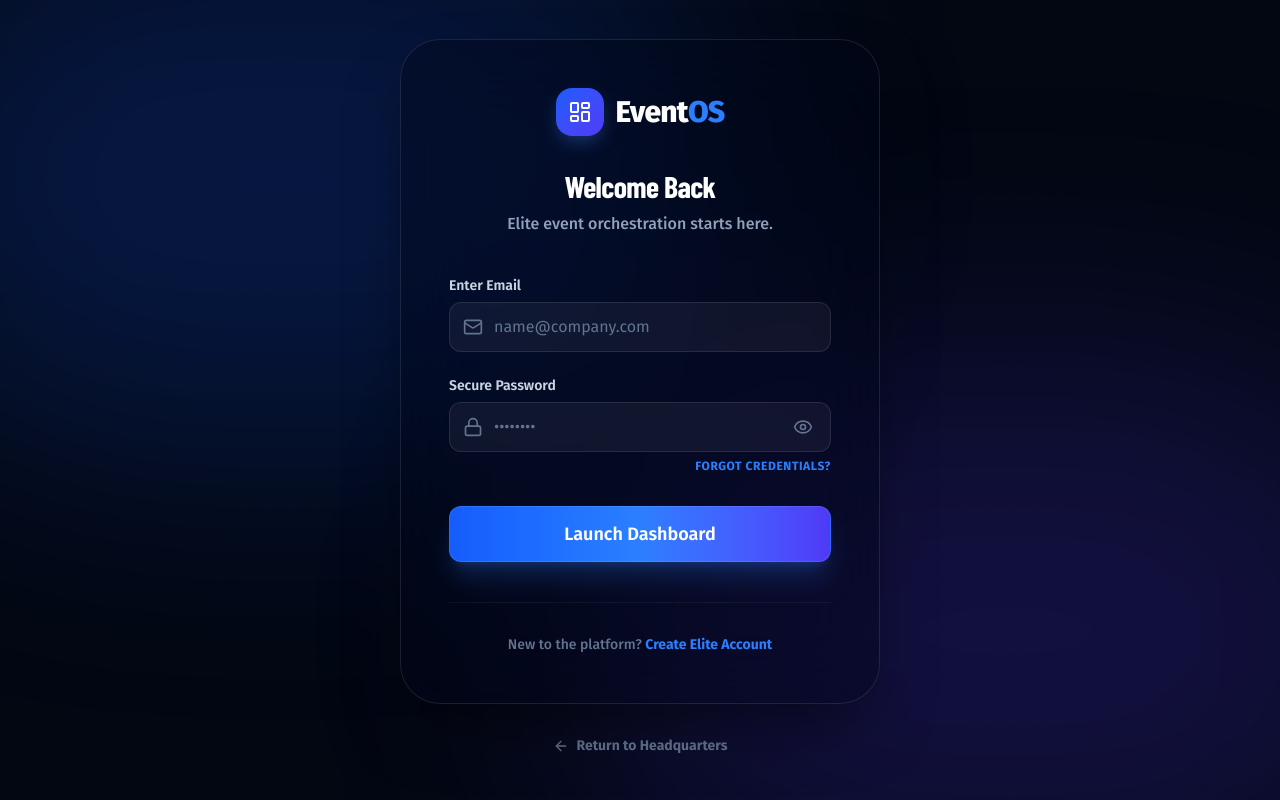
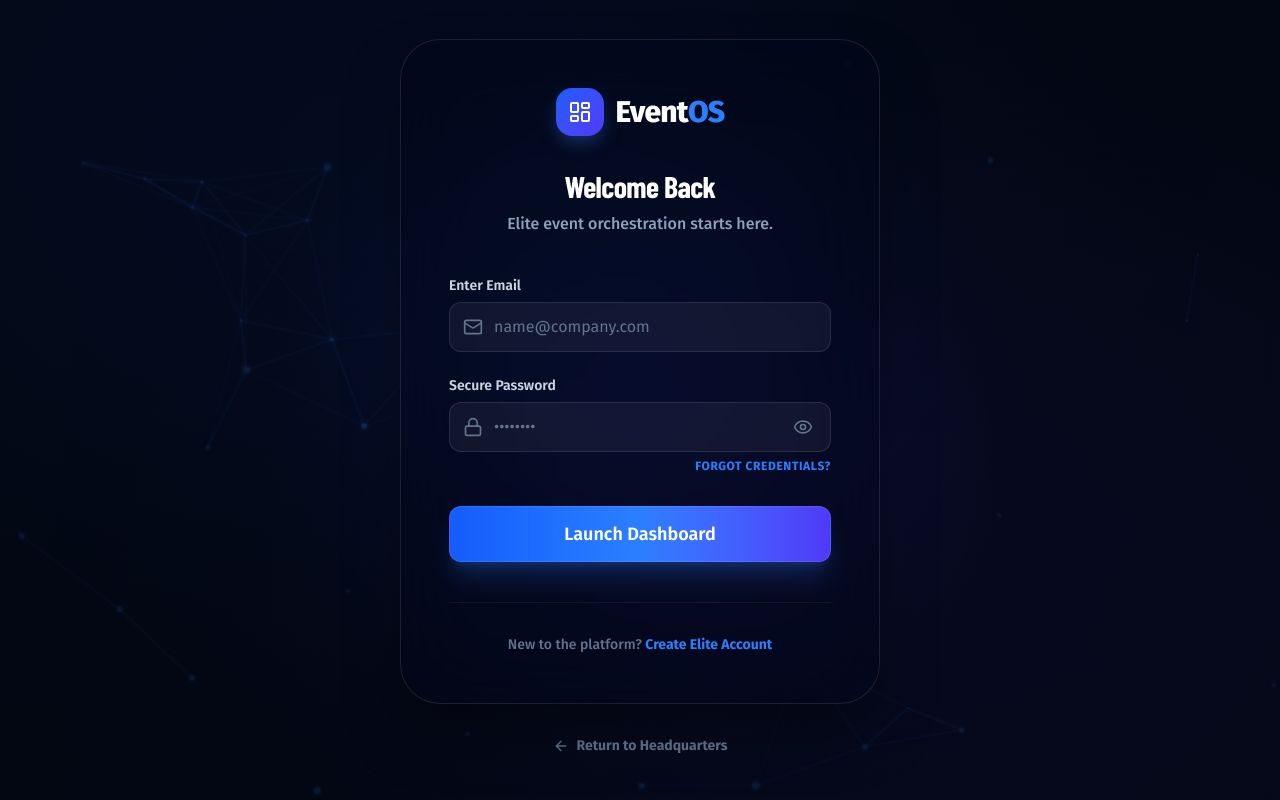
Before and after one commit to Kojo-Gyamfi/EventOS, a Next.js app: page /auth/login in a window 1280 px wide. Built offline with nearby package versions, Linux system fonts and the light colour scheme; no server answers; a web font is replaced by a local one.

Commit message:
animation feature 2

```diff
--- a/app/auth/forgot-password/page.tsx
+++ b/app/auth/forgot-password/page.tsx
@@ -7,36 +7,6 @@ import { LayoutDashboard, ArrowLeft } from 'lucide-react'
 
 export default function ForgotPasswordPage() {
   return (
-    <div className="min-h-screen relative flex items-center justify-center p-6 bg-[#030712] overflow-hidden">
-      {/* Mesh Gradients */}
-      <div className="absolute inset-0 overflow-hidden pointer-events-none">
-        <motion.div
-          animate={{
-            rotate: 360
-          }}
-          transition={{ duration: 40, repeat: Infinity, ease: "linear" }}
-          className="absolute top-1/2 left-1/2 -translate-x-1/2 -translate-y-1/2 w-full h-full bg-dot-pattern opacity-10"
-        />
-        <motion.div
-          animate={{
-            scale: [1, 1.2, 1],
-            x: [0, 30, 0],
-            y: [0, -40, 0],
-          }}
-          transition={{ duration: 20, repeat: Infinity, ease: "linear" }}
-          className="absolute -top-[10%] -left-[10%] w-[60%] h-[60%] bg-blue-600/20 rounded-full blur-[120px]"
-        />
-        <motion.div
-          animate={{
-            scale: [1.2, 1, 1.2],
-            x: [0, -30, 0],
-            y: [0, 40, 0],
-          }}
-          transition={{ duration: 25, repeat: Infinity, ease: "linear" }}
-          className="absolute -bottom-[10%] -right-[10%] w-[60%] h-[60%] bg-indigo-600/20 rounded-full blur-[120px]"
-        />
-      </div>
-
     <motion.div
       initial={{ opacity: 0, scale: 0.95 }}
       animate={{ opacity: 1, scale: 1 }}
@@ -68,6 +38,5 @@ export default function ForgotPasswordPage() {
         </Link>
       </motion.div>
     </motion.div>
-    </div>
   )
 }
--- /dev/null
+++ b/app/auth/layout.tsx
@@ -0,0 +1,19 @@
+'use client'
+
+import * as React from "react"
+import PremiumBackground from "@/components/landing/PremiumBackground"
+
+export default function AuthLayout({
+    children,
+}: {
+    children: React.ReactNode
+}) {
+    return (
+        <div className="min-h-screen relative w-full overflow-hidden">
+            <PremiumBackground />
+            <div className="relative z-10 w-full min-h-screen flex items-center justify-center p-6">
+                {children}
+            </div>
+        </div>
+    )
+}
--- a/app/auth/login/page.tsx
+++ b/app/auth/login/page.tsx
@@ -80,43 +80,6 @@ export default function LoginPage() {
   }
 
   return (
-    <div className="min-h-screen relative flex items-center justify-center p-6 bg-[#030712] overflow-hidden">
-      {/* Mesh Gradients */}
-      <div className="absolute inset-0 overflow-hidden pointer-events-none">
-        <motion.div
-          animate={{
-            scale: [1, 1.2, 1],
-            x: [0, 50, 0],
-            y: [0, 30, 0],
-          }}
-          transition={{ duration: 20, repeat: Infinity, ease: "linear" }}
-          className="absolute -top-[10%] -left-[10%] w-[60%] h-[60%] bg-blue-600/20 rounded-full blur-[120px]"
-        />
-        <motion.div
-          animate={{
-            scale: [1.2, 1, 1.2],
-            x: [0, -40, 0],
-            y: [0, -20, 0],
-          }}
-          transition={{ duration: 25, repeat: Infinity, ease: "linear" }}
-          className="absolute -bottom-[10%] -right-[10%] w-[60%] h-[60%] bg-indigo-600/20 rounded-full blur-[120px]"
-        />
-        <div className="absolute top-1/2 left-1/2 -translate-x-1/2 -translate-y-1/2 w-full h-full bg-dot-pattern opacity-10" />
-      </div>
-
-      <AnimatePresence>
-        {isLoading && (
-          <motion.div
-            initial={{ opacity: 0 }}
-            animate={{ opacity: 1 }}
-            exit={{ opacity: 0 }}
-            className="fixed inset-0 z-50 overflow-hidden"
-          >
-            <Loading fullscreen text="Authorizing Credentials" />
-          </motion.div>
-        )}
-      </AnimatePresence>
-
     <motion.div
       variants={container}
       initial="hidden"
@@ -215,6 +178,5 @@ export default function LoginPage() {
         </Link>
       </motion.div>
     </motion.div>
-    </div>
   )
 }
--- a/app/auth/register/page.tsx
+++ b/app/auth/register/page.tsx
@@ -82,43 +82,6 @@ export default function RegisterPage() {
   }
 
   return (
-    <div className="min-h-screen relative flex items-center justify-center p-6 bg-[#030712] overflow-hidden">
-      {/* Mesh Gradients */}
-      <div className="absolute inset-0 overflow-hidden pointer-events-none">
-        <motion.div
-          animate={{
-            scale: [1, 1.3, 1],
-            x: [0, -50, 0],
-            y: [0, 40, 0],
-          }}
-          transition={{ duration: 25, repeat: Infinity, ease: "linear" }}
-          className="absolute -top-[15%] -right-[10%] w-[70%] h-[70%] bg-blue-600/15 rounded-full blur-[140px]"
-        />
-        <motion.div
-          animate={{
-            scale: [1.3, 1, 1.3],
-            x: [0, 60, 0],
-            y: [0, -30, 0],
-          }}
-          transition={{ duration: 30, repeat: Infinity, ease: "linear" }}
-          className="absolute -bottom-[10%] -left-[10%] w-[60%] h-[60%] bg-indigo-600/15 rounded-full blur-[140px]"
-        />
-        <div className="absolute inset-0 bg-dot-pattern opacity-10" />
-      </div>
-
-      <AnimatePresence>
-        {isLoading && (
-          <motion.div
-            initial={{ opacity: 0 }}
-            animate={{ opacity: 1 }}
-            exit={{ opacity: 0 }}
-            className="fixed inset-0 z-50 overflow-hidden"
-          >
-            <Loading fullscreen text="Provisioning Secure Environment" />
-          </motion.div>
-        )}
-      </AnimatePresence>
-
     <motion.div
       variants={container}
       initial="hidden"
@@ -239,6 +202,5 @@ export default function RegisterPage() {
         </Link>
       </motion.div>
     </motion.div>
-    </div>
   )
 }
--- a/app/page.tsx
+++ b/app/page.tsx
@@ -6,7 +6,7 @@ import { motion } from "framer-motion"
 import { Calendar, TrendingUp, Users, ArrowRight, CheckCircle2, Sparkles } from "lucide-react"
 import Button from "@/components/ui/Button"
 import Card from "@/components/ui/Card"
-import ParticlesCanvas from "@/components/landing/ParticlesCanvas"
+import PremiumBackground from "@/components/landing/PremiumBackground"
 import { cn } from "@/lib/utils"
 
 const container = {
@@ -33,16 +33,9 @@ const item = {
 
 export default function Home() {
   return (
-    <main className="relative min-h-screen w-full flex flex-col bg-[#030712] overflow-x-hidden pt-20">
-      {/* Animated Background Layers */}
-      <div className="fixed inset-0 overflow-hidden pointer-events-none">
-        {/* Professional tsparticles Background */}
-        <ParticlesCanvas />
-
-        {/* Radial Scrim Layer for Text Separation */}
-        <div className="absolute inset-0 bg-[radial-gradient(circle_at_center,transparent_0%,#030712_40%,#030712_80%)] opacity-60" />
-        <div className="absolute inset-0 bg-dot-pattern opacity-10" />
-      </div>
+    <main className="relative min-h-screen w-full flex flex-col bg-transparent overflow-x-hidden pt-20">
+      {/* Shared Premium Background */}
+      <PremiumBackground />
 
       {/* Sticky Header with Glass Effect */}
       <header className="fixed top-0 left-0 right-0 z-50 h-20 bg-slate-950/40 backdrop-blur-2xl border-b border-white/5">
--- /dev/null
+++ b/components/landing/PremiumBackground.tsx
@@ -0,0 +1,46 @@
+'use client'
+
+import * as React from "react"
+import { motion } from "framer-motion"
+import ParticlesCanvas from "./ParticlesCanvas"
+
+const PremiumBackground = () => {
+    const [mounted, setMounted] = React.useState(false)
+    React.useEffect(() => setMounted(true), [])
+    if (!mounted) return null
+
+    return (
+        <div className="fixed inset-0 overflow-hidden pointer-events-none bg-[#030712] -z-10">
+            {/* Animated Mesh Gradients */}
+            <motion.div
+                animate={{
+                    scale: [1, 1.2, 1],
+                    x: [0, 100, 0],
+                    y: [0, 50, 0],
+                }}
+                transition={{ duration: 25, repeat: Infinity, ease: "linear" }}
+                className="absolute -top-[20%] -left-[10%] w-[70%] h-[70%] bg-blue-600/20 rounded-full blur-[150px]"
+            />
+            <motion.div
+                animate={{
+                    scale: [1.2, 1, 1.2],
+                    x: [0, -80, 0],
+                    y: [0, -40, 0],
+                }}
+                transition={{ duration: 30, repeat: Infinity, ease: "linear" }}
+                className="absolute -bottom-[10%] -right-[10%] w-[70%] h-[70%] bg-indigo-600/20 rounded-full blur-[150px]"
+            />
+
+            {/* Professional tsparticles Background */}
+            <ParticlesCanvas />
+
+            {/* Radial Scrim Layer for Text Separation */}
+            <div className="absolute inset-0 bg-[radial-gradient(circle_at_center,transparent_0%,#030712_50%,#030712_90%)] opacity-70" />
+
+            {/* Fine Dot Pattern */}
+            <div className="absolute inset-0 bg-dot-pattern opacity-10" />
+        </div>
+    )
+}
+
+export default PremiumBackground
```
Lines whose indentation alone changed are shown as unchanged.
